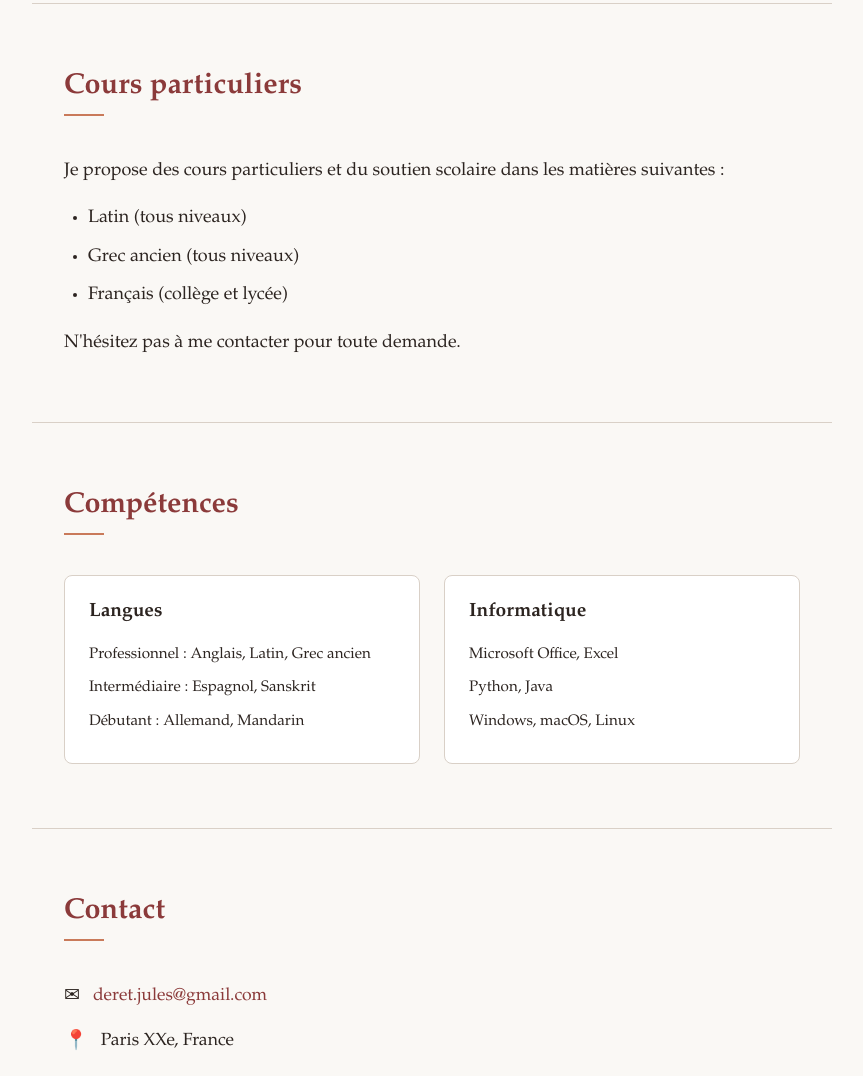
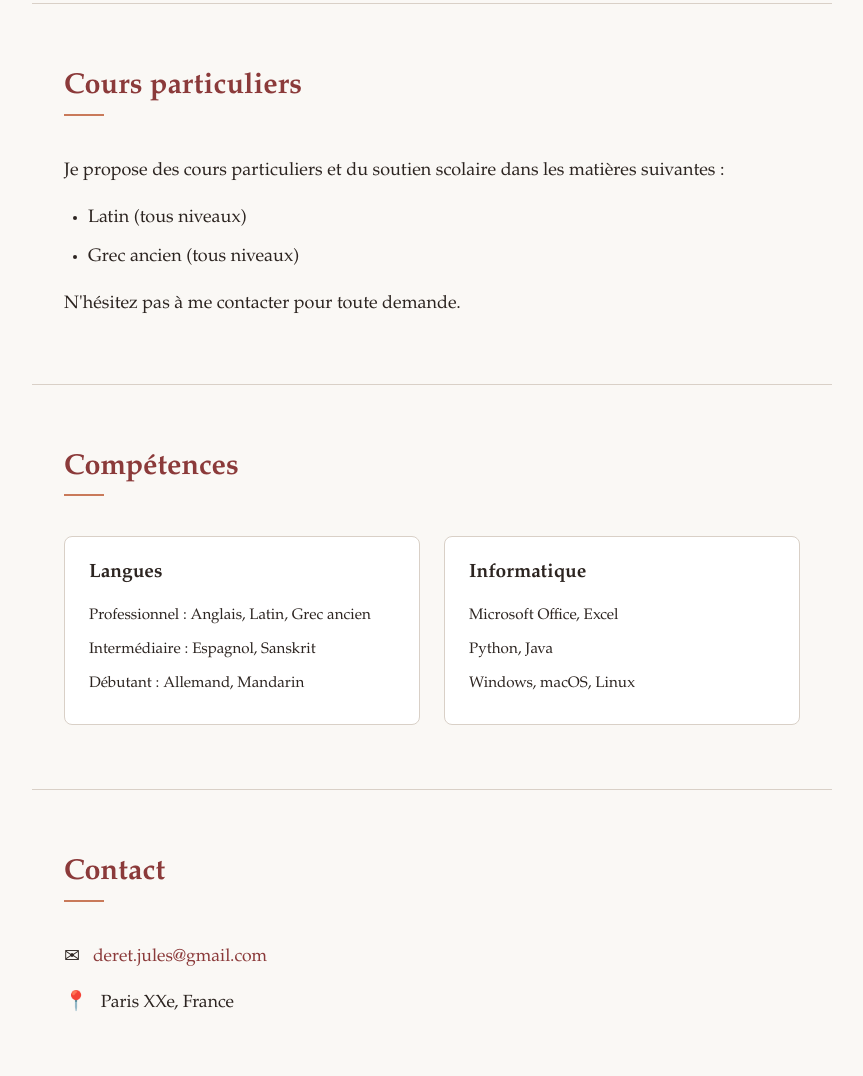
Before and after one commit to jderet/jderet.github.io, a plain HTML site: page index.html in a window 1280 px wide. Shown: the part 2051-3127 px from the top of the page, without its empty margins (208-1071 px from the left). Drawn offline with Linux system fonts and the light colour scheme.

Commit message:
Update index.html

```diff
--- a/index.html
+++ b/index.html
@@ -135,8 +135,6 @@
                     <li data-fr="Latin (tous niveaux)" data-la="Lingua Latina (omnes gradus)">Latin (tous niveaux)</li>
                     <li data-fr="Grec ancien (tous niveaux)" data-la="Lingua Graeca antiqua (omnes gradus)">Grec ancien
                         (tous niveaux)</li>
-                    <li data-fr="Français (collège et lycée)" data-la="Lingua Gallica (schola media et superior)">
-                        Français (collège et lycée)</li>
                 </ul>
                 <p data-fr="N'hésitez pas à me contacter pour toute demande."
                     data-la="Noli dubitare me per litteras electronicas adire.">N'hésitez pas à me contacter pour toute
```
